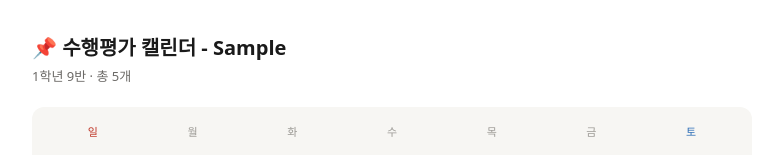
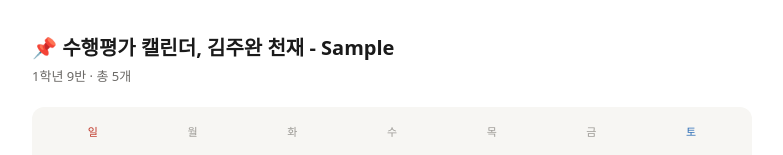
Before and after one commit to HANSIU-cmd/perf-calendar-prototype-, a React (Vite) app: page / in a window 1280 px wide. Shown: the top 155 px of the page, without its empty margins (248-1031 px from the left). Built offline with nearby package versions, Linux system fonts and the light colour scheme.

Commit message:
Update App.jsx

```diff
--- a/src/App.jsx
+++ b/src/App.jsx
@@ -75,7 +75,7 @@ export default function PerformanceCalendar() {
   return (
     <div style={{ fontFamily: "system-ui, -apple-system, sans-serif", color: c.text, lineHeight: 1.6 }}>
       <div style={{ marginBottom: 20 }}>
-        <h1 style={{ fontSize: 20, fontWeight: 600, margin: 0 }}>📌 수행평가 캘린더 - Sample</h1>
+        <h1 style={{ fontSize: 20, fontWeight: 600, margin: 0 }}>📌 수행평가 캘린더, 김주완 천재 - Sample</h1>
         <p style={{ fontSize: 13, color: c.text2, margin: "2px 0 0" }}>1학년 9반 · 총 {items.length}개</p>
       </div>
 
```
